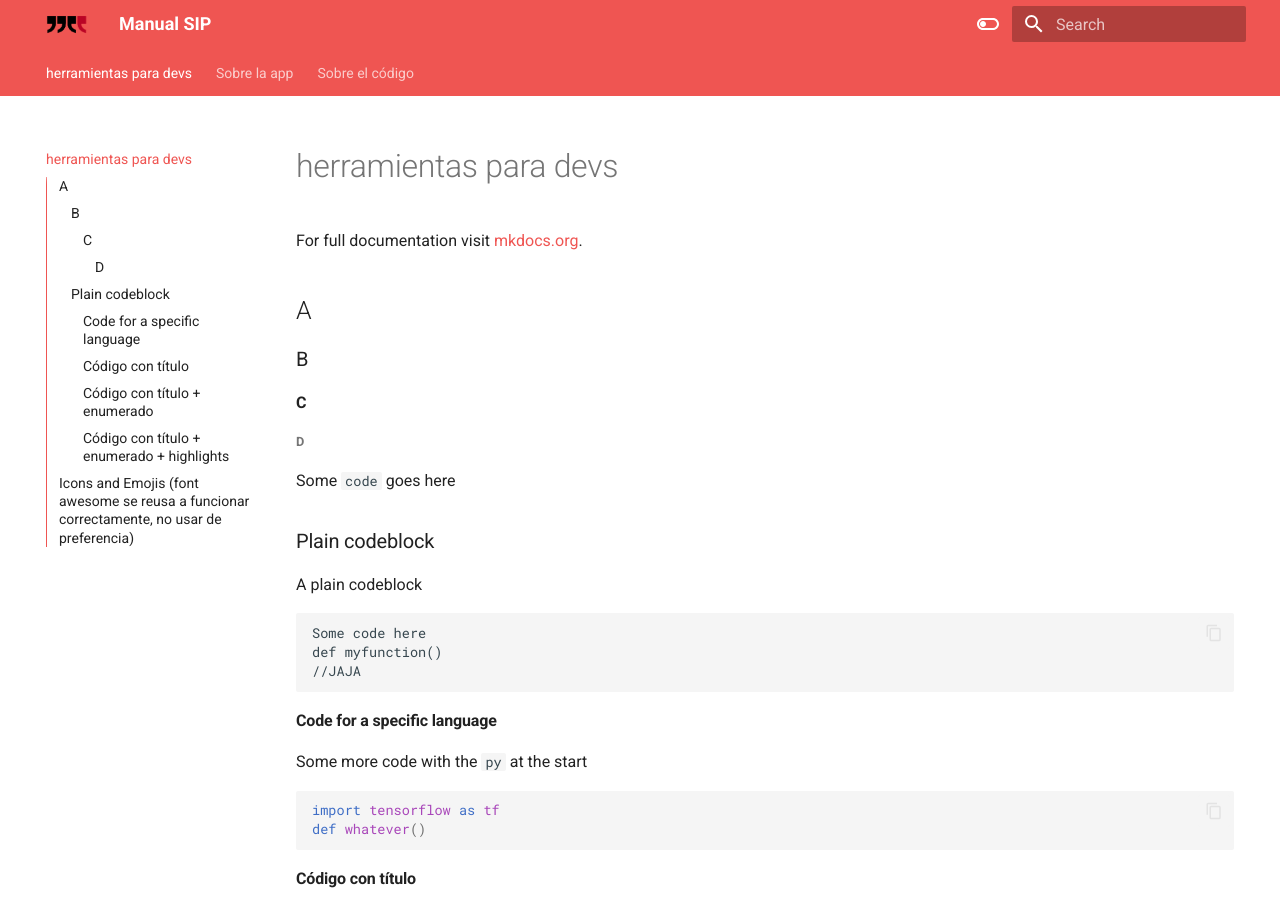
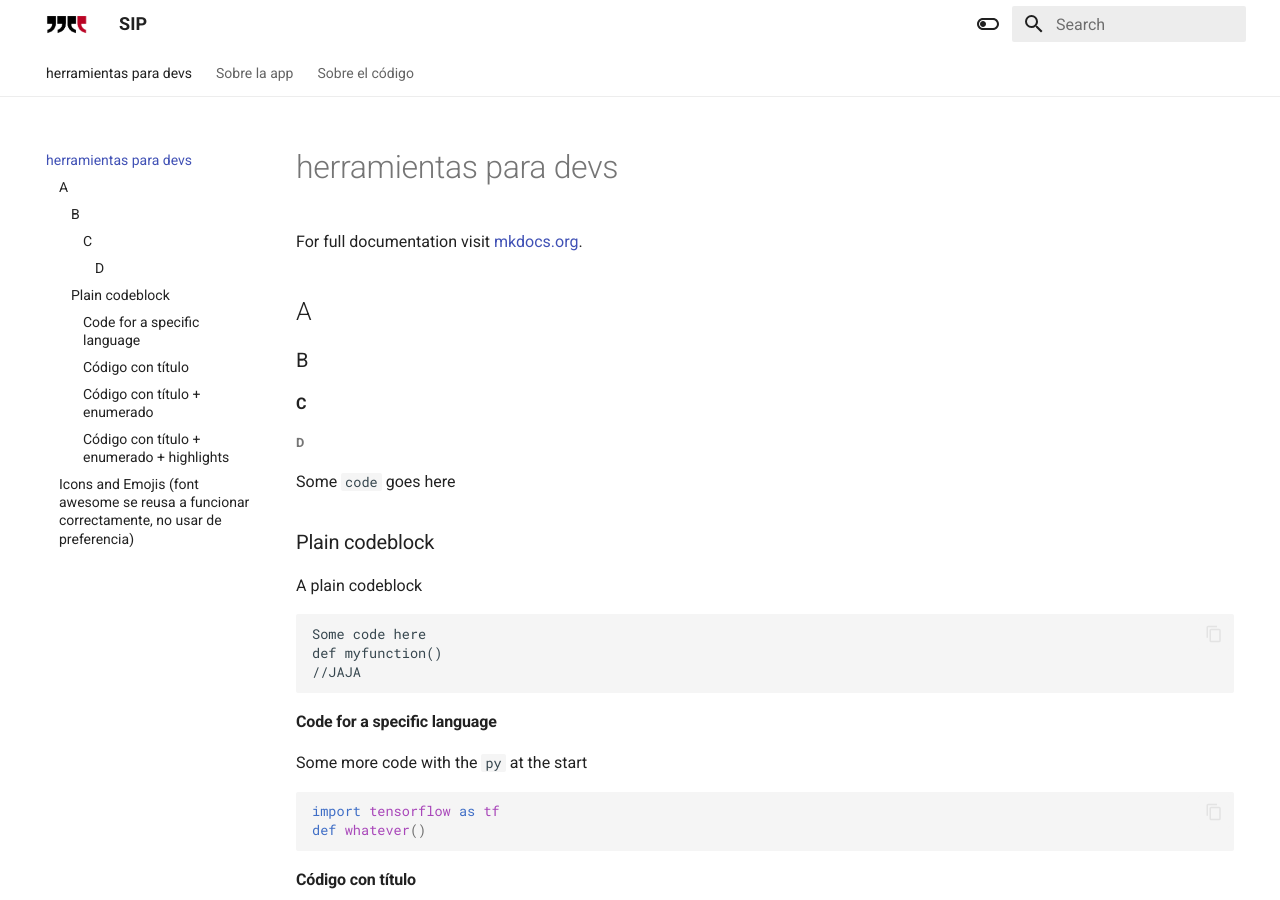
Before and after one commit to SmolBam-git/mkdocs-material-sipdoc, an MkDocs documentation site: the page built from docs/index.md, in a window 1280 px wide and 900 px high. Built offline with MkDocs 1.6.1 and Material for MkDocs 9.7.7, drawn with Linux system fonts in a browser that asks for light colours; emoji names are drawn with the system emoji font.

Commit message:
gh documentation files

```diff
--- a/mkdocs.yml
+++ b/mkdocs.yml
@@ -5,7 +5,7 @@ extra_javascript:
 extra_css:
 - docs/css/styles.css
 
-site_name: Manual SIP
+site_name: SIP
 theme:
   logo: assets/logoCut.png
   name: material
@@ -22,13 +22,13 @@ theme:
     - content.code.copy
   palette:
     - scheme: default
-      primary: red
+      primary: white
       accent: red
       toggle:
         icon: material/toggle-switch-off-outline
         name: Switch to dark mode
     - scheme: slate
-      primary: red
+      primary: white
       accent: red
       toggle:
         icon: material/toggle-switch
```
Also changed, not shown: docs/index.md (line endings or trailing spaces), 1 other file.
